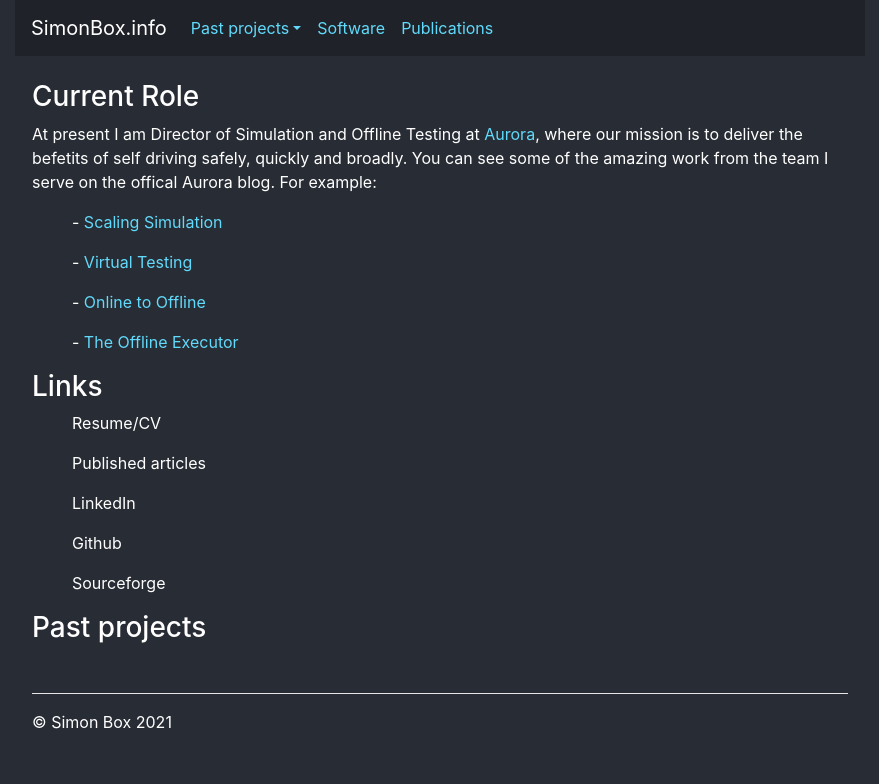
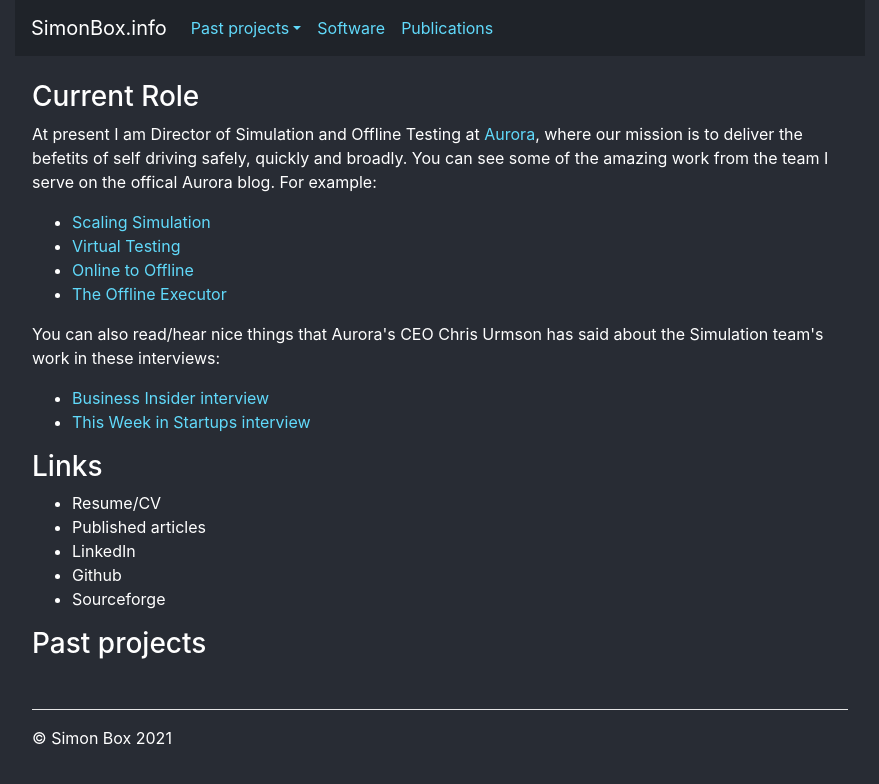
Before and after one commit to SimonBox/simonboxdotinfo, a React (Create React App) app: page / in a window 1280 px wide. Shown: the top 784 px of the page, without its empty margins (200-1079 px from the left). Built offline with nearby package versions, Linux system fonts and the light colour scheme.

Commit message:
Homepage content updates

```diff
--- a/src/pages/home.js
+++ b/src/pages/home.js
@@ -10,17 +10,25 @@ class Home extends Page{
             <div>
                 <h3>Current Role</h3>
                 <p>At present I am Director of Simulation and Offline Testing at <a href="https://aurora.tech">Aurora</a>, where our mission is to deliver the befetits of self driving safely, quickly and broadly. You can see some of the amazing work from the team I serve on the offical Aurora blog. For example:</p>
-                <ul>- <a href="https://aurora.tech/blog/scaling-simulation">Scaling Simulation</a></ul>
-                <ul>- <a href="https://aurora.tech/blog/virtual-testing-the-invisible-accelerator">Virtual Testing</a></ul>
-                <ul>- <a href="https://aurora.tech/blog/online-to-offline">Online to Offline</a></ul>
-                <ul>- <a href="https://aurora.tech/blog/the-offline-executor">The Offline Executor</a></ul>
+                <ul>
+                <li><a href="https://aurora.tech/blog/scaling-simulation">Scaling Simulation</a></li>
+                <li><a href="https://aurora.tech/blog/virtual-testing-the-invisible-accelerator">Virtual Testing</a></li>
+                <li><a href="https://aurora.tech/blog/online-to-offline">Online to Offline</a></li>
+                <li><a href="https://aurora.tech/blog/the-offline-executor">The Offline Executor</a></li>
+                </ul>
+                <p>You can also read/hear nice things that Aurora's CEO Chris Urmson has said about the Simulation team's work in these interviews:</p>
+                <ul>
+                <li><a href="https://www.businessinsider.com/aurora-ceo-virtual-tests-better-than-real-world-tests-2020-2">Business Insider interview</a></li>
+                <li><a href="https://youtu.be/5gzRNVL3p2c?t=2674">This Week in Startups interview</a></li>
+                </ul>
                 <h3>Links</h3>
-                <ul>Resume/CV</ul>
-                <ul>Published articles</ul>
-                <ul>LinkedIn</ul>
-                <ul>Github</ul>
-                <ul>Sourceforge</ul>
-
+                <ul>
+                <li>Resume/CV</li>
+                <li>Published articles</li>
+                <li>LinkedIn</li>
+                <li>Github</li>
+                <li>Sourceforge</li>
+                </ul>
                 <h3>Past projects</h3>
             </div>
         )
```
